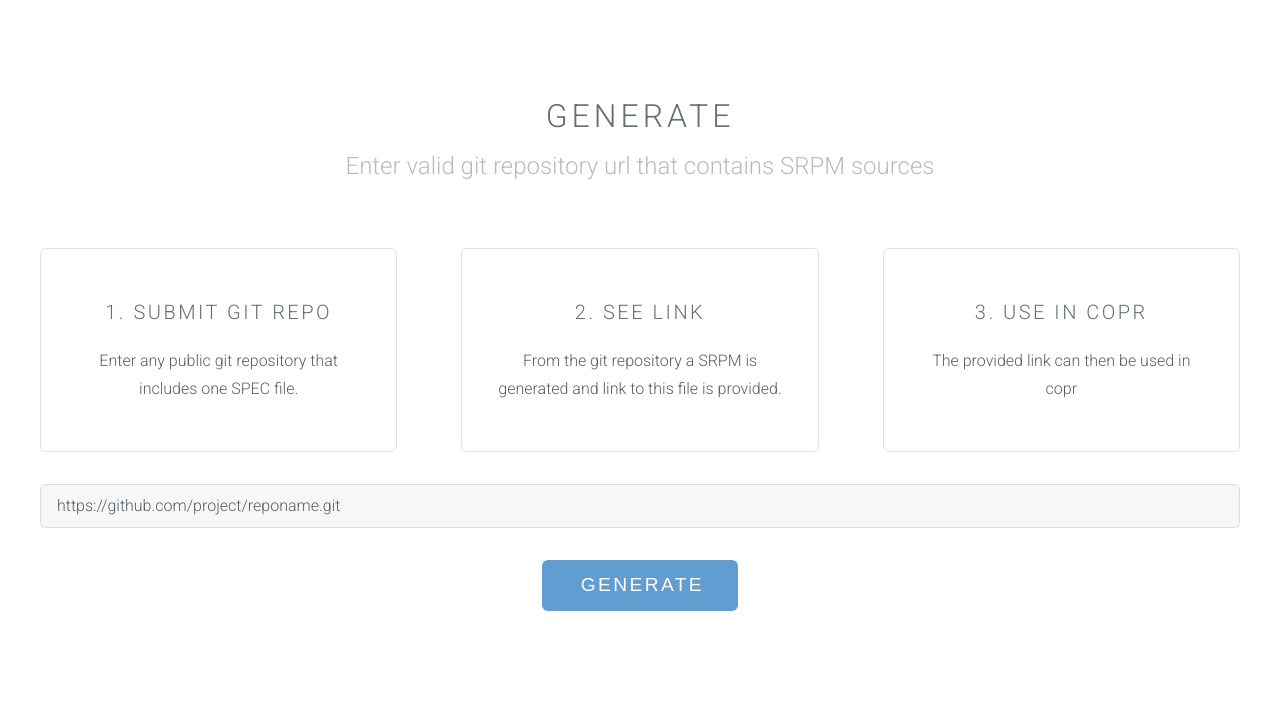
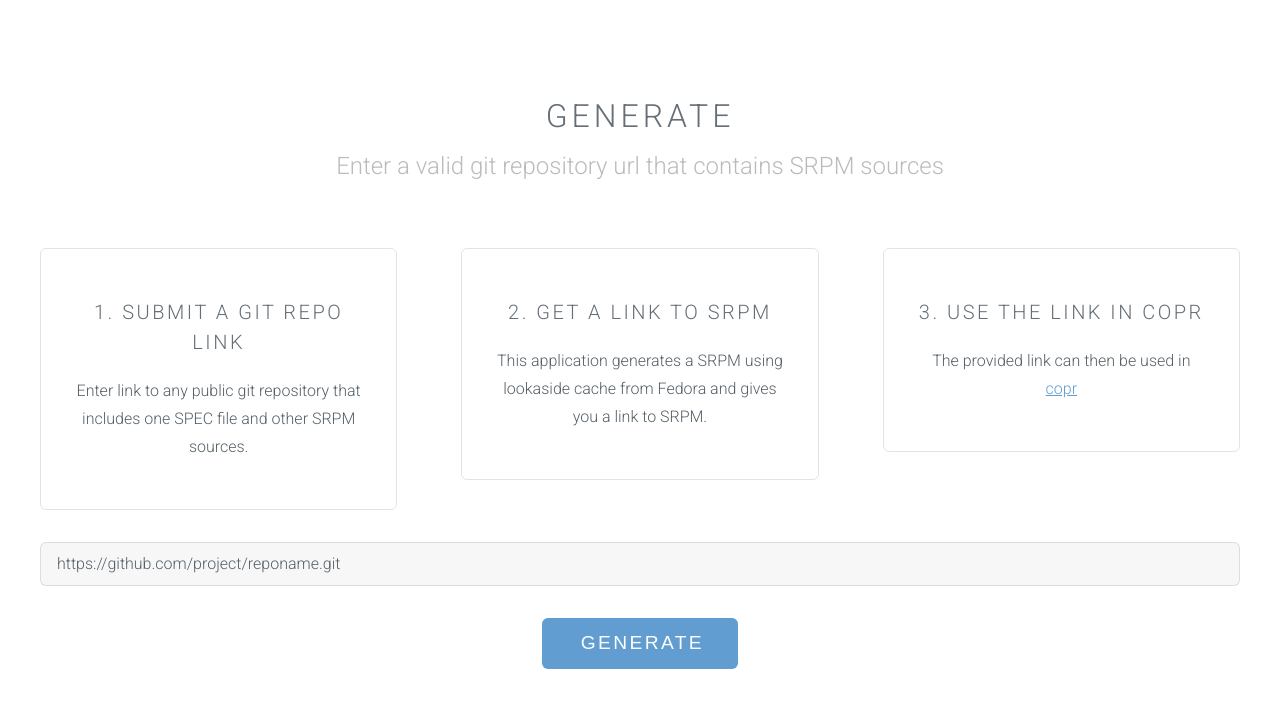
Before and after one commit to hhorak/git2srpm, a Python web app: template templates/homepage.html in a window 1280 px wide. Shown: the part 391-1092 px from the top of the page. Run offline with Jinja, Linux system fonts and the light colour scheme; the template is opened without the code that fills it, so the values that code supplies are empty.

Commit message:
Fix some texts

```diff
--- a/templates/homepage.html
+++ b/templates/homepage.html
@@ -20,26 +20,26 @@
 			<section id="one" class="wrapper style1">
 				<header class="major">
 					<h2>Generate</h2>
-					<p>Enter valid git repository url that contains SRPM sources</p>
+					<p>Enter a valid git repository url that contains SRPM sources</p>
 				</header>
 				<div class="container" id="gennewsrpm">
 					<div class="row">
 						<div class="4u">
 							<section class="special box">
-								<h3>1. Submit git repo</h3>
-								<p>Enter any public git repository that includes one SPEC file.</p>
+								<h3>1. Submit a git repo link</h3>
+								<p>Enter link to any public git repository that includes one SPEC file and other SRPM sources.</p>
 							</section>
 						</div>
 						<div class="4u">
 							<section class="special box">
-								<h3>2. See link</h3>
-								<p>From the git repository a SRPM is generated and link to this file is provided.</p>
+								<h3>2. Get a link to SRPM</h3>
+								<p>This application generates a SRPM using lookaside cache from Fedora and gives you a link to SRPM.</p>
 							</section>
 						</div>
 						<div class="4u">
 							<section class="special box">
-								<h3>3. Use in copr</h3>
-								<p>The provided link can then be used in copr</p>
+								<h3>3. Use the link in copr</h3>
+								<p>The provided link can then be used in <a href="http://copr.fedoraproject.org">copr</a></p>
 							</section>
 						</div>
 					</div>
```
